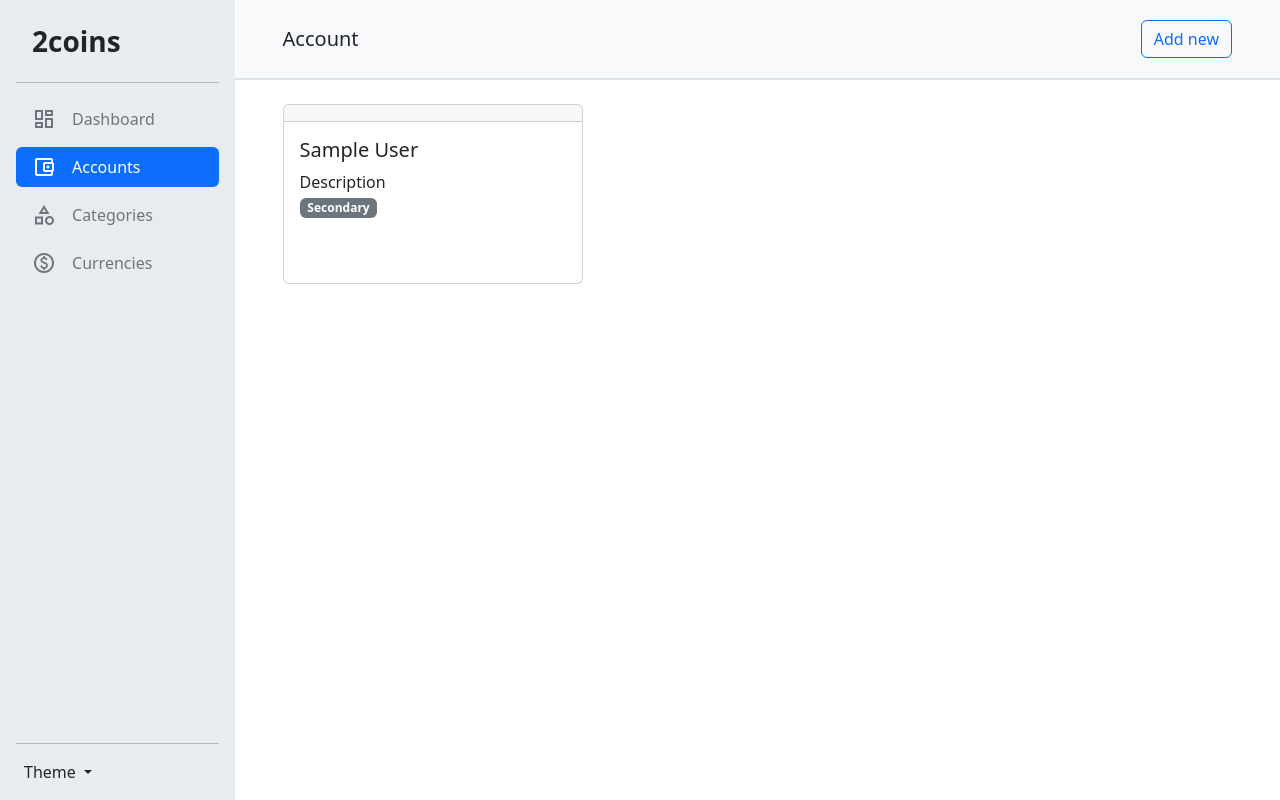
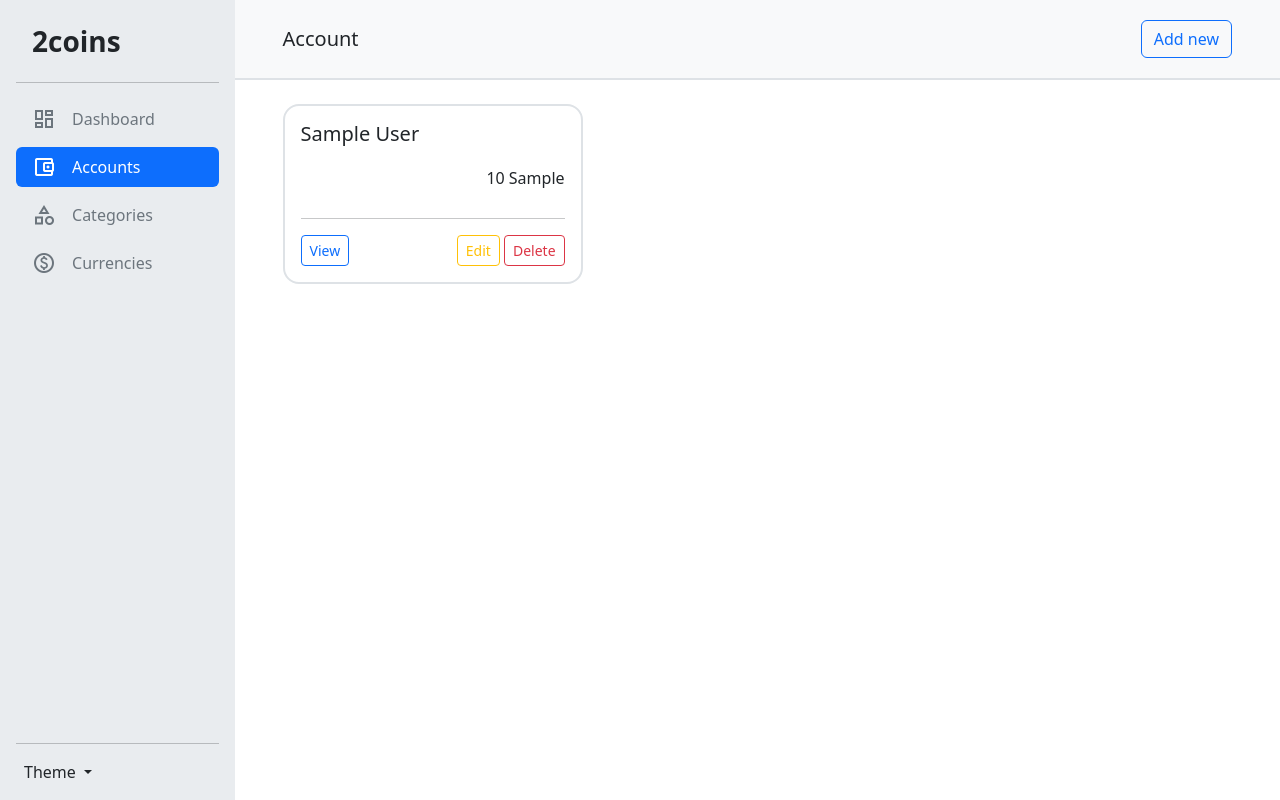
Before and after one commit to oleh-papka/2coins, a Django app: page /account/ in a window 1280 px wide. Run offline with Django 4.2, Linux system fonts and the light colour scheme; tables that the repository leaves empty hold one stand-in row (values such as "Sample post").

Commit message:
Added account and currency delete

```diff
--- a/two_coins/budget/templates/budget/account_list.html
+++ b/two_coins/budget/templates/budget/account_list.html
@@ -14,32 +14,33 @@
 {% block content %}
     <div class="d-flex flex-wrap gap-4">
         {% for account in account_list %}
-            <div class="card">
-                <div class="card-header">
-                    {{ account.acct_type }}
-                </div>
-                <div class="card-body">
-                    <h5 class="card-title">{{ account.name }}</h5>
-                    <p class="card-text">
-                        Description
+            <div class="card rounded-4 border border-2">
+                <div class="card-body d-flex flex-column justify-content-between">
+                    <h5 class="card-title">
+                        {{ account.name }}
+                    </h5>
+
+                    <p class="card-text ms-auto">
+                        {{ account.balance }} {{ account.currency.symbol }}
                     </p>
-                    <span class="badge text-bg-secondary">Secondary</span>
-                    <a href="#" class="stretched-link"></a>
+
+                    <div>
+                        <hr>
+                        <div class="d-flex justify-content-between">
+                            <div>
+                                <a href="{% url 'account' account.id %}"
+                                   class="btn btn-sm btn-outline-primary">View</a>
+                            </div>
+                            <div>
+                                <a href="{% url 'account_edit' account.id %}"
+                                   class="btn btn-sm btn-outline-warning">Edit</a>
+                                <a href="{% url 'account_delete' account.id %}"
+                                   class="btn btn-sm btn-outline-danger">Delete</a>
+                            </div>
+                        </div>
+                    </div>
                 </div>
             </div>
         {% endfor %}
-
-{#        <div class="card">#}
-{#            <div class="card-header">#}
-{#                Type#}
-{#            </div>#}
-{#            <div class="card-body">#}
-{#                <h5 class="card-title">Name</h5>#}
-{#                <p class="card-text">#}
-{#                    Description#}
-{#                </p>#}
-{#                <a href="#" class="stretched-link"></a>#}
-{#            </div>#}
-{#        </div>#}
     </div>
 {% endblock %}
--- a/two_coins/budget/views.py
+++ b/two_coins/budget/views.py
@@ -44,7 +44,15 @@ def currency_edit(request, pk):
 
 
 def currency_delete(request, pk):
-    return HttpResponse(f"Form for deleting your currency {pk}")
+    curr = models.Currency.objects.get(pk=pk)
+
+    if request.method == "POST":
+        curr.delete()
+        return redirect('currency_list')
+
+    return render(request, 'budget/currency_delete.html',
+                  {'object': curr,
+                   'instance_name': 'Currency'})
 
 
 # Accounts
@@ -79,7 +87,6 @@ def account_add(request):
 
     return render(request, 'budget/account_create.html',
                   {'form': forms.AccountForm,
-                   'acct_types': models.ACCOUNT_TYPES_CHOICES,
                    'currencies': currencies,
                    'instance_name': 'Account'})
 
@@ -89,4 +96,12 @@ def account_edit(request, pk):
 
 
 def account_delete(request, pk):
-    return HttpResponse(f"Form for deleting your account {pk}")
+    acct = models.Account.objects.get(pk=pk)
+
+    if request.method == "POST":
+        acct.delete()
+        return redirect('account_list')
+
+    return render(request, 'budget/account_delete.html',
+                  {'object': acct,
+                   'instance_name': 'Account'})
```
Also changed, not shown: two_coins/budget/templates/budget/account_delete.html (added, +27 -0 lines), two_coins/budget/templates/budget/currency_delete.html (added, +27 -0 lines), two_coins/templates/delete_form.html (added, +13 -0 lines).
